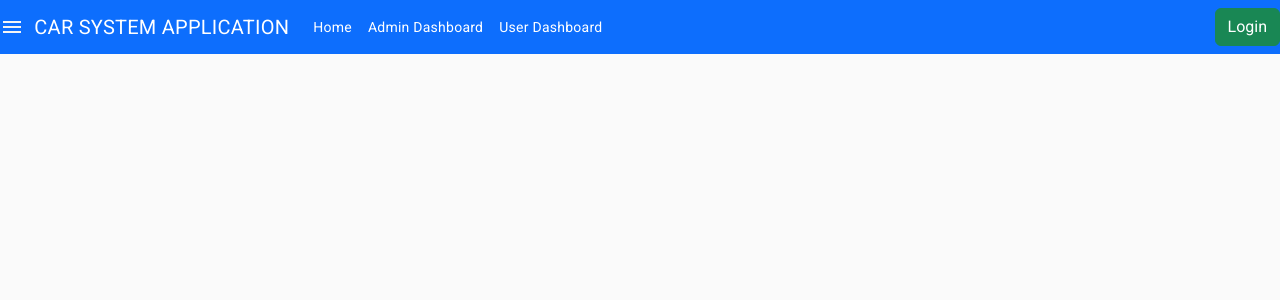
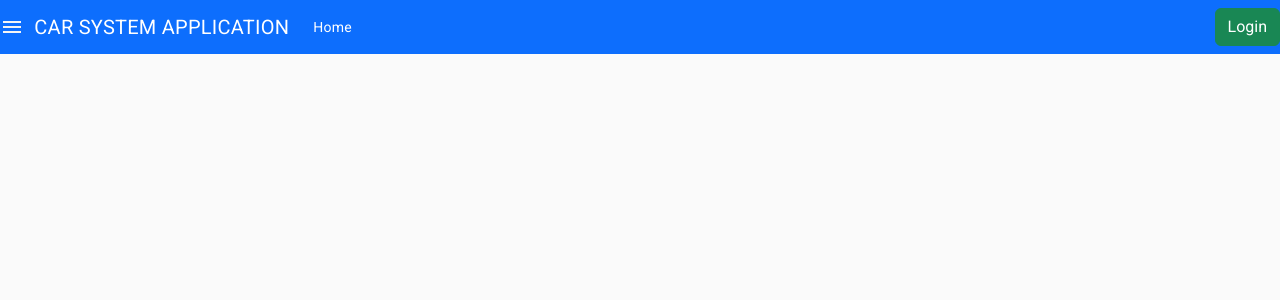
Before and after one commit to chamodya-work/Angular_basics, an Angular app: page / in a window 1280 px wide. Shown: the top 300 px of the page. Built offline with nearby package versions, Linux system fonts and the light colour scheme.

Commit message:
add user to acces only userDashboard and admin to both dashBoards

```diff
--- a/src/app/components/header/header.component.html
+++ b/src/app/components/header/header.component.html
@@ -13,10 +13,12 @@
                     <a class="nav-link active" aria-current="page" routerLink="/home">Home</a>
                 </li>
                 <li class="nav-item">
-                    <a class="nav-link active" aria-current="page" routerLink="/admin">Admin Dashboard</a>
+                    <a class="nav-link active" aria-current="page" routerLink="/admin"
+                        *ngIf="userService.roleEqual(['Admin'])">Admin Dashboard</a>
                 </li>
                 <li class="nav-item">
-                    <a class="nav-link active" aria-current="page" routerLink="/user">User Dashboard</a>
+                    <a class="nav-link active" aria-current="page" routerLink="/user"
+                        *ngIf="userService.roleEqual(['User','Admin'])">User Dashboard</a>
                 </li>
             </ul>
         </div>
--- a/src/app/components/header/header.component.ts
+++ b/src/app/components/header/header.component.ts
@@ -6,6 +6,7 @@ import { MenuService } from '../../service/menu.service';
 import { Router, RouterLink } from '@angular/router';
 import { UserAuthService } from '../../service/user-auth.service';
 import { NgIf } from '@angular/common';
+import { UserService } from '../../service/user.service';
 
 @Component({
   selector: 'app-header',
@@ -18,7 +19,8 @@ export class HeaderComponent {
   constructor(
     private menuService: MenuService,
     private userAuthService: UserAuthService,
-    private router: Router
+    private router: Router,
+    public userService: UserService
   ) { }
 
   toggleMenu() {
```
